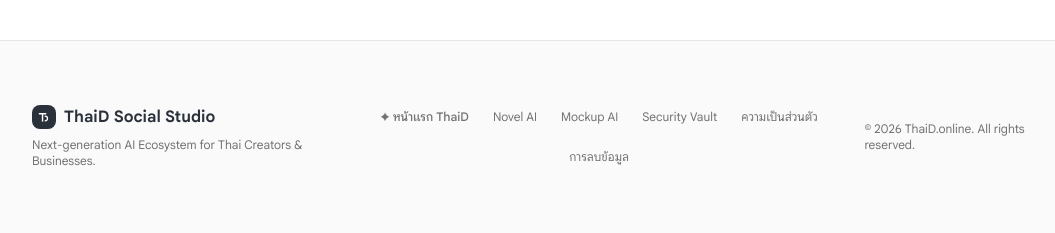
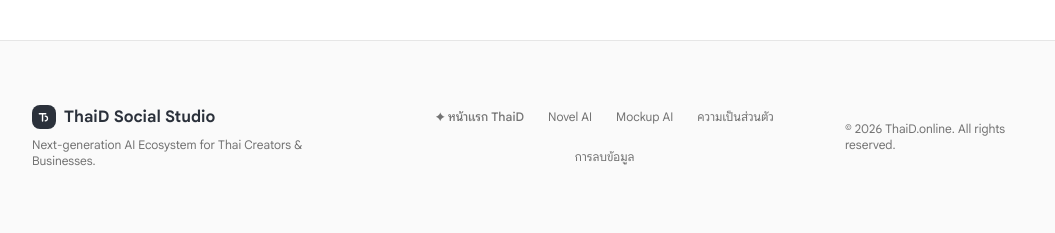
Before and after one commit to iamjotaki/thaid-social-poster, a Flask app: page / in a window 1280 px wide. Shown: the part 3127-3360 px from the top of the page, without its empty margins (96-1151 px from the left). Run offline with Flask 3, Linux system fonts and the light colour scheme; some libraries are stand-ins or nearby versions.

Commit message:
fix(footer): remove vault link from footer

```diff
--- a/templates/landing.html
+++ b/templates/landing.html
@@ -633,7 +633,6 @@
                 <a href="https://thaid.online" class="hover:text-[#171717] transition-colors font-medium">✦ หน้าแรก ThaiD</a>
                 <a href="https://novel.thaid.online" class="hover:text-[#171717] transition-colors">Novel AI</a>
                 <a href="https://mockup.thaid.online" class="hover:text-[#171717] transition-colors">Mockup AI</a>
-                <a href="https://vault.thaid.online" class="hover:text-[#171717] transition-colors">Security Vault</a>
                 <a href="/privacy" class="hover:text-[#171717] transition-colors">ความเป็นส่วนตัว</a>
                 <a href="/data-deletion" class="hover:text-[#171717] transition-colors">การลบข้อมูล</a>
             </div>
```
